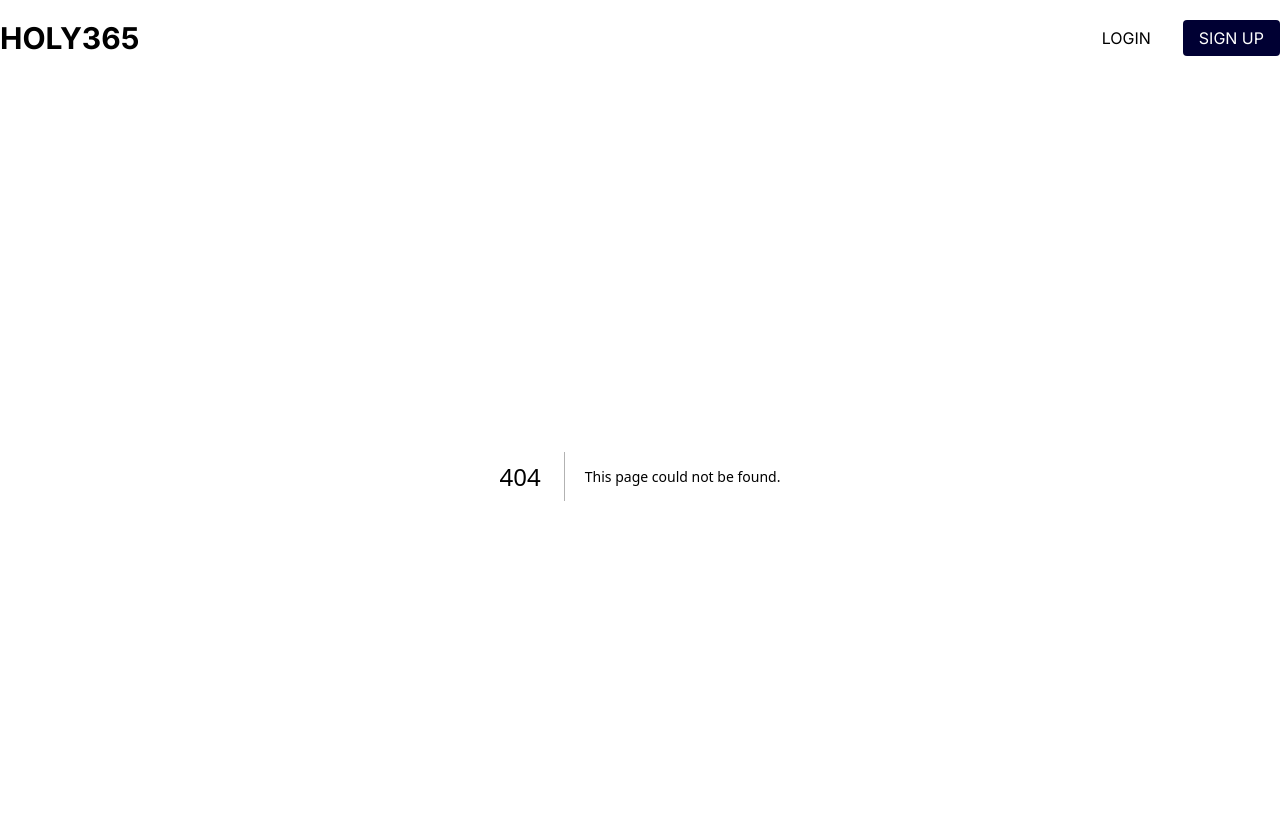
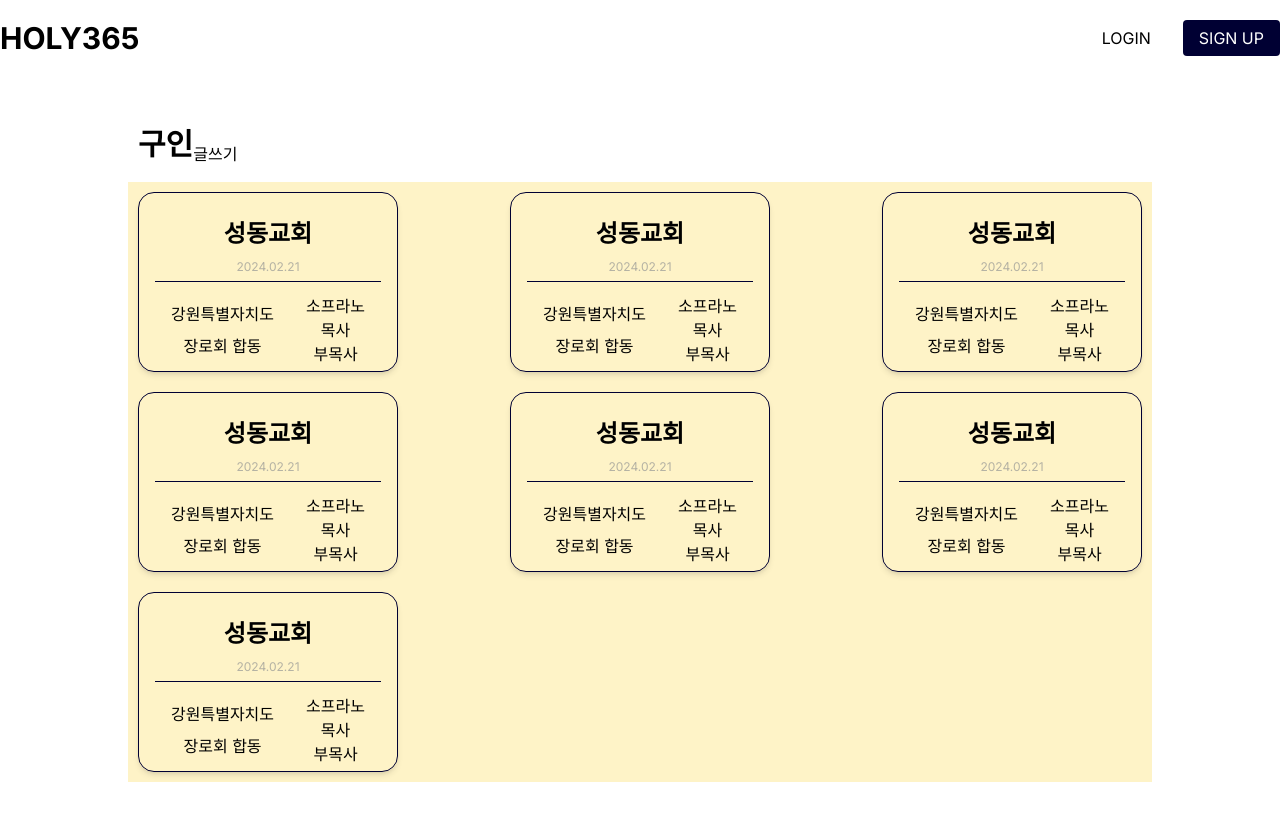
Before and after one commit to choral7451/holy365, a Next.js app: page /recruit in a window 1280 px wide. Before the commit this address had no page. Shown: the top 820 px of the page. Built offline with nearby package versions, Linux system fonts and the light colour scheme.

Commit message:
채용 목록 페이지 작업중

```diff
--- a/src/app/page.tsx
+++ b/src/app/page.tsx
@@ -11,7 +11,7 @@ export default function Home() {
             <BookOpenIcon className="h-[100px] w-[100px]" />
             <div className="">성경 필사</div>
           </Link>
-          <Link href="" className="flex flex-col items-center justify-center font-bold">
+          <Link href="/recruit" className="flex flex-col items-center justify-center font-bold">
             <UsersIcon className="h-[100px] w-[100px]" />
             <div className="">구인</div>
           </Link>
--- /dev/null
+++ b/src/app/recruit/page.tsx
@@ -0,0 +1,28 @@
+import RecruitContainer from "@/components/ui/recruit/RecruitContainer"
+
+async function Page() {
+  // const queryClient = GetQueryClient()
+  //
+  // await queryClient.prefetchQuery({
+  //   queryKey: ["getBibleTitleList"],
+  //   queryFn: () => {
+  //     return getBibleTitleList()
+  //   },
+  // })
+  //
+  // await queryClient.prefetchQuery({
+  //   queryKey: ["getBibleTitleList"],
+  //   queryFn: () => {
+  //     return getBibleTitleList()
+  //   },
+  // })
+  // const dehydratedState = dehydrate(queryClient)
+
+  return (
+    // <HydrationBoundary state={dehydratedState}>
+      <RecruitContainer />
+    // </HydrationBoundary>
+  )
+}
+
+export default Page;
--- a/src/components/ui/TranscriptionContainer.tsx
+++ b/src/components/ui/TranscriptionContainer.tsx
@@ -28,8 +28,8 @@ function Transcription() {
   )
 
   useEffect(() => {
-    setOldTestament(data.oldTestament)
-    setNewTestament(data.newTestament)
+    setOldTestament(data?.oldTestament)
+    setNewTestament(data?.newTestament)
   },[])
 
 
@@ -46,21 +46,21 @@ function Transcription() {
         <div className="flex flex-col justify-center items-start w-[45%] h-[100%]rounded">
           <div className="-mb-4 ml-5 text-2xl font-bold z-0 bg-white px-4">구약</div>
           <div className="w-[100%] h-[100%] pt-10 pb-7 px-7 border-solid border-2 border-primary rounded">
-            {oldTestament.map((bible,idx) => {
-              return <button key={idx} className="bg-primary text-white py-2 px-4 rounded m-2"
-                             onClick={() => router.push(`/transcription/${bible.enTitle}/1`)}
-              >{bible.koTitle}</button>
-            })}
+            {/*{oldTestament?.map((bible,idx) => {*/}
+            {/*  return <button key={idx} className="bg-primary text-white py-2 px-4 rounded m-2"*/}
+            {/*                 onClick={() => router.push(`/transcription/${bible.enTitle}/1`)}*/}
+            {/*  >{bible.koTitle}</button>*/}
+            {/*})}*/}
           </div>
         </div>
         <div className="flex flex-col justify-center items-start w-[45%] rounded">
           <div className="-mb-4 ml-5 text-2xl font-bold z-0 bg-white px-4">신약</div>
           <div className="w-[100%] h-[100%] pt-10 pb-7 px-7 border-solid border-2 border-primary rounded">
-            {newTestament.map((bible,idx) => {
-              return <button key={idx} className="bg-primary text-white py-2 px-4 rounded m-2"
-                             onClick={() => router.push(`/transcription/${bible.enTitle}/1`)}
-              >{bible.koTitle}</button>
-            })}
+            {/*{newTestament?.map((bible,idx) => {*/}
+            {/*  return <button key={idx} className="bg-primary text-white py-2 px-4 rounded m-2"*/}
+            {/*                 onClick={() => router.push(`/transcription/${bible.enTitle}/1`)}*/}
+            {/*  >{bible.koTitle}</button>*/}
+            {/*})}*/}
           </div>
         </div>
       </div>
--- /dev/null
+++ b/src/components/ui/recruit/Card.tsx
@@ -0,0 +1,26 @@
+import React from "react"
+
+const Card = () => {
+  return (
+    <div className='flex flex-col justify-around w-[260px] h-[180px]  border-solid border border-primary rounded-2xl cursor-pointer m-[10px] shadow-md'>
+      <div className="flex items-center justify-center h-[40%] text-2xl font-bold">
+        성동교회
+      </div>
+      <div className='absolute text-center w-[258px] text-xs mb-[30px] text-gray-500/50'>2024.02.21</div>
+      <div className='mx-4 border-t border-primary' />
+      <div className="flex items-center justify-evenly h-[40%] text-1xl">
+        <div>
+          <div className='text-center mb-2'>강원특별자치도</div>
+          <div className='text-center'>장로회 합동</div>
+        </div>
+        <div>
+          <div className='text-center'>소프라노</div>
+          <div className='text-center'>목사</div>
+          <div className='text-center'>부목사</div>
+        </div>
+      </div>
+    </div>
+  )
+}
+
+export default Card
--- /dev/null
+++ b/src/components/ui/recruit/RecruitContainer.tsx
@@ -0,0 +1,27 @@
+import React from "react"
+import Card from "@/components/ui/recruit/Card"
+
+const RecruitContainer = () => {
+  return (
+    <div className="w-[80%] pt-[50px] mx-auto">
+      <div className='flex'>
+        <h1 className='ml-[10px] mb-[20px] font-bold text-3xl'>구인</h1>
+        <div className='flex '>
+          <button>글쓰기</button>
+        </div>
+      </div>
+      <div className='bg-amber-100 flex flex-wrap justify-between w-[100%]'>
+        <Card/>
+        <Card/>
+        <Card/>
+        <Card/>
+        <Card/>
+        <Card/>
+        <Card/>
+      </div>
+
+    </div>
+  )
+}
+
+export default RecruitContainer
```
Also changed, not shown: src/constatns/THE_NEW_TESTAMENT.ts (deleted, +0 -31 lines), src/constatns/THE_OLD_TESTAMENT.ts (deleted, +0 -43 lines).
